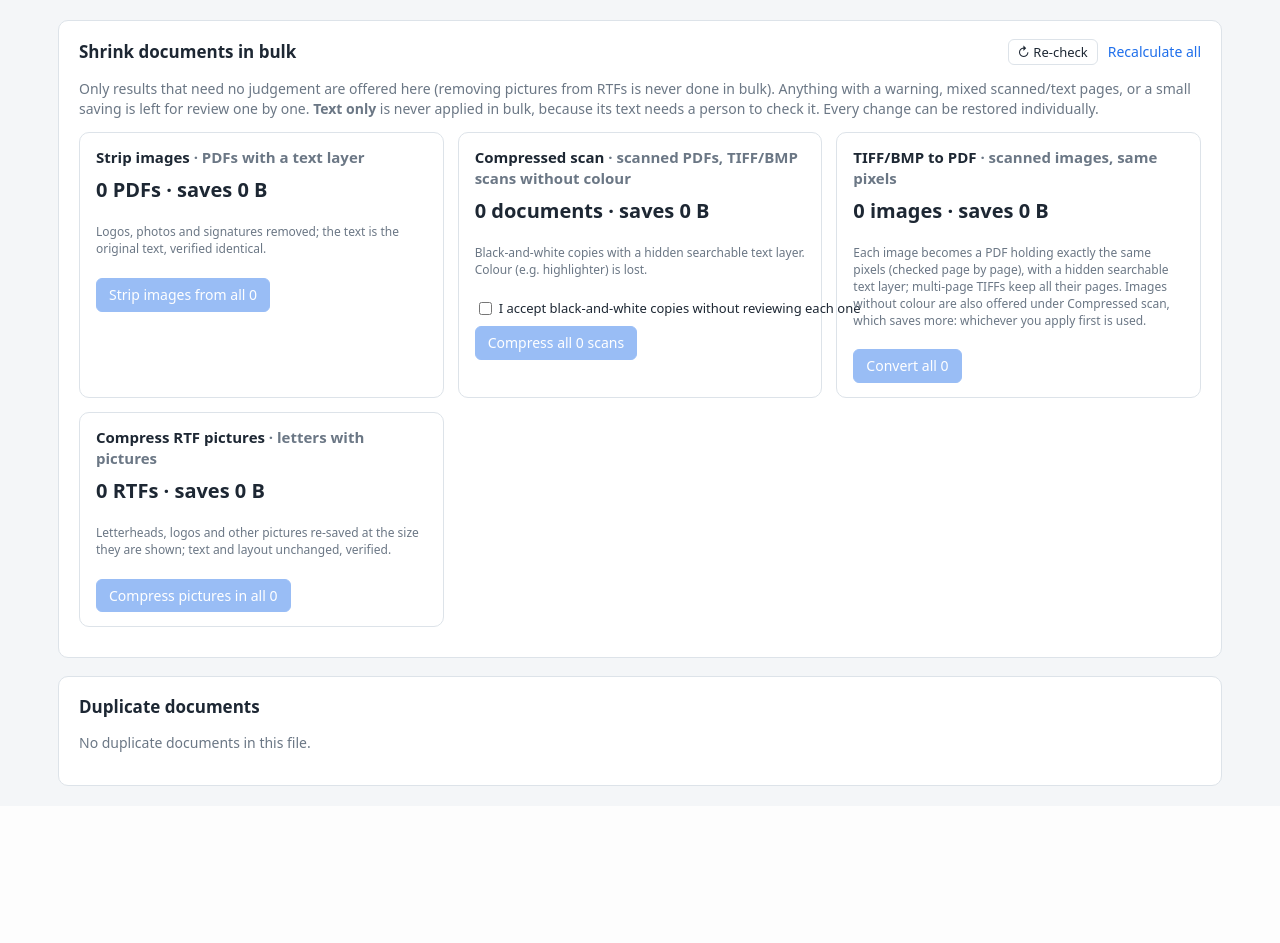
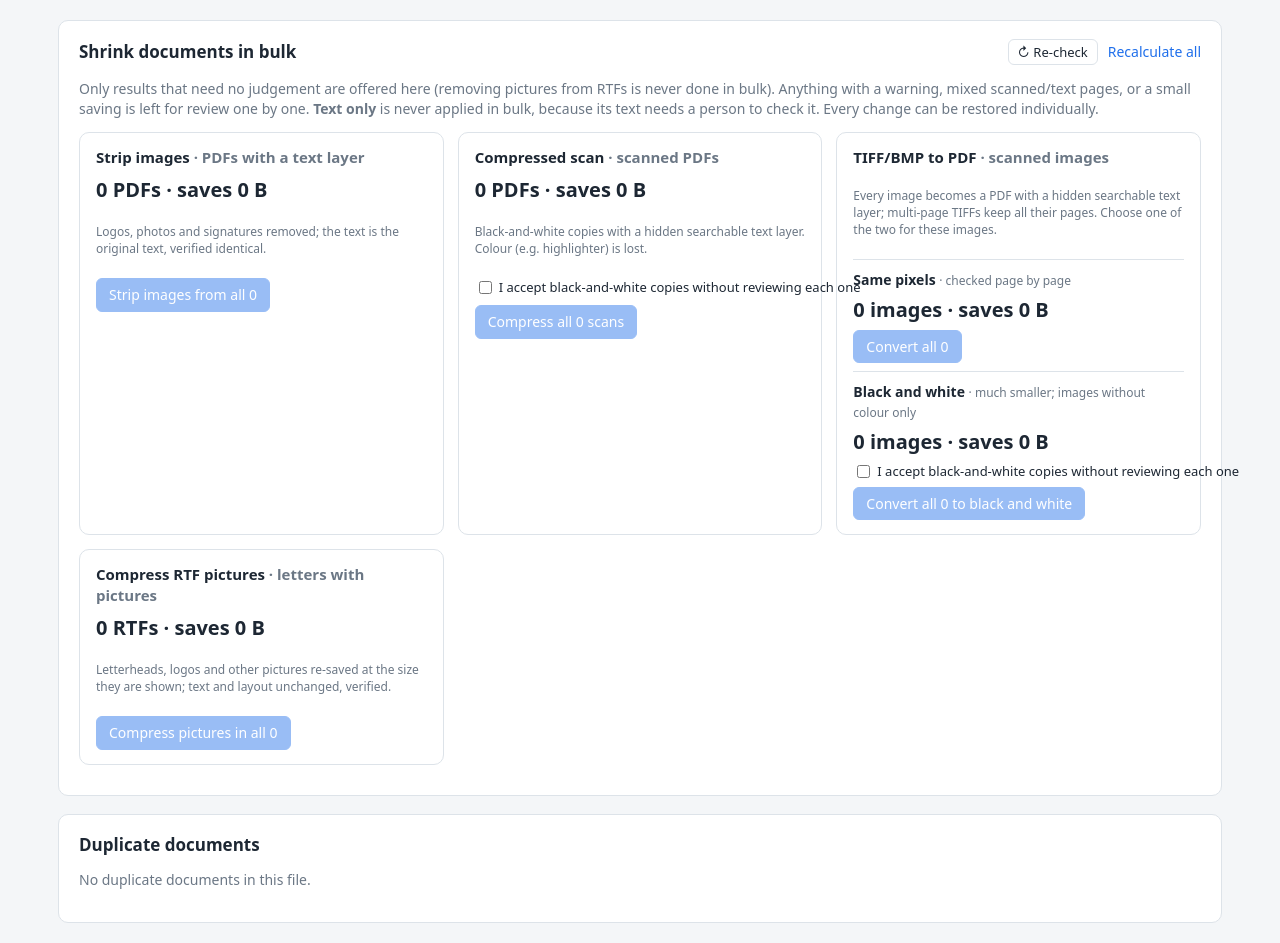
Before and after one commit to auroscope/xml_curator_for_BP_MD, a Flask app: template templates/bulk.html in a window 1280 px wide. Shown: the part 52-995 px from the top of the page. Before the commit the page ends 838 px from the top, so only its background shows below. Run offline with Flask 3, Linux system fonts and the light colour scheme; the template is opened without the code that fills it, so the values that code supplies are empty; some libraries are stand-ins or nearby versions.

Commit message:
Bulk page: TIFF/BMP scans on their own card, never under Compressed scan
Compressed scan now counts scanned PDFs only. Every TIFF/BMP scan is on
the TIFF/BMP to PDF card, which offers two choices for the same images:
same pixels (every scan), or black and white (scans without colour, after
the same acceptance tick). Applying either takes the images off the card,
so no document is counted on two cards.

Co-Authored-By: Claude Opus 5.5 <noreply@anthropic.com>

```diff
--- a/app.py
+++ b/app.py
@@ -794,10 +794,10 @@ SAVING_MIN = 0.9          # a bulk option must make the PDF at least 10% smaller
 def _bulk_plan(wid, doc):
     """Classify every PDF for the bulk actions. Only results that need no human judgement are eligible:
     'strip' for text-layer PDFs (text verified identical, no warnings), 'compress' for scans (no warnings,
-    searchable layer added), 'imgpdf' for TIFF/BMP scans (same pixels, verified). A TIFF/BMP without colour can be
-    in both 'imgpdf' and 'compress': whichever is applied first is used. Text only is never applied in bulk."""
+    searchable layer added) for scanned PDFs; for TIFF/BMP scans 'imgpdf' (same pixels, verified) or, for those without
+    colour, 'imgbw' (the black-and-white copy): two choices for the same images. Text only is never applied in bulk."""
     status = ws.status_by_key(wid)
-    plan = {'strip': [], 'compress': [], 'rtfpic': [], 'imgpdf': [], 'pending': 0, 'review': [], 'shrunk': 0, 'total': 0,
+    plan = {'strip': [], 'compress': [], 'rtfpic': [], 'imgpdf': [], 'imgbw': [], 'pending': 0, 'review': [], 'shrunk': 0, 'total': 0,
             'nothing': 0}
     for rec, part, cid in cands.targets(wid, doc):
         plan['total'] += 1
@@ -817,7 +817,7 @@ def _bulk_plan(wid, doc):
                    for o in S.OPTIONS):
             plan['nothing'] += 1                       # already as small as any option would make it
             continue
-        entry = lambda opt: {'rec': rec, 'part': part, 'cid': cid, 'old': orig, 'new': r[opt]['xml_bytes']}
+        entry = lambda opt: {'rec': rec, 'part': part, 'cid': cid, 'old': orig, 'new': r[opt]['xml_bytes'], 'file': opt}
         good = lambda o: (o.get('available') and not o.get('warnings') and o['xml_bytes'] < orig * SAVING_MIN)
         if r['kind'] == 'rtf':
             if good(r['rtfpic']) and r['rtfpic']['verification'].get('identical'):
@@ -833,7 +833,7 @@ def _bulk_plan(wid, doc):
                 plan['imgpdf'].append(entry('imgpdf'))
                 placed = True
             if not (r.get('image') or {}).get('colour') and good(r['compress']):
-                plan['compress'].append(entry('compress'))
+                plan['imgbw'].append(entry('compress'))
                 placed = True
             if not placed:
                 plan['review'].append((rec, part, f"{IMAGE_NAMES[r['source']]}: "
@@ -852,7 +852,7 @@ def _bulk_plan(wid, doc):
             else:
                 reason = {'mixed': 'Some pages scanned, some text'}.get(r['kind'], 'Has warnings or saves little')
             plan['review'].append((rec, part, reason))
-    for opt in ('strip', 'compress', 'rtfpic', 'imgpdf'):
+    for opt in ('strip', 'compress', 'rtfpic', 'imgpdf', 'imgbw'):
         plan[opt + '_saving'] = sum(e['old'] - e['new'] for e in plan[opt])
     return plan
 
@@ -898,16 +898,17 @@ def bulk_progress(wid):
                     'strip': {'count': len(plan['strip']), 'saving': plan['strip_saving']},
                     'compress': {'count': len(plan['compress']), 'saving': plan['compress_saving']},
                     'rtfpic': {'count': len(plan['rtfpic']), 'saving': plan['rtfpic_saving']},
-                    'imgpdf': {'count': len(plan['imgpdf']), 'saving': plan['imgpdf_saving']}})
+                    'imgpdf': {'count': len(plan['imgpdf']), 'saving': plan['imgpdf_saving']},
+                    'imgbw': {'count': len(plan['imgbw']), 'saving': plan['imgbw_saving']}})
 
 
 @app.route('/w/<wid>/bulk/shrink', methods=['POST'])
 def bulk_shrink(wid):
     require(wid)
     option = request.form.get('option')
-    if option not in ('strip', 'compress', 'rtfpic', 'imgpdf'):
+    if option not in ('strip', 'compress', 'rtfpic', 'imgpdf', 'imgbw'):
         abort(400, 'Unknown option')
-    if option == 'compress' and request.form.get('accept') != '1':
+    if option in ('compress', 'imgbw') and request.form.get('accept') != '1':
         flash('Tick the box to confirm black-and-white copies of the scans without reviewing each one.', 'warning')
         return redirect(url_for('bulk', wid=wid))
 
@@ -915,21 +916,22 @@ def bulk_shrink(wid):
         edits, done = [], []
         for e in _bulk_plan(wid, doc)[option]:     # re-checked under the lock against the current working copy
             p = e['part']
-            with open(cands.file(wid, e['cid'], option), 'rb') as f:
+            with open(cands.file(wid, e['cid'], e['file']), 'rb') as f:
                 file_edits, old_size, new_size = S.replace_edits(doc, p, f.read())
             edits += file_edits
             done.append((e['rec'], p.index, old_size, new_size, p.fmt))
         return edits, done
 
     done = ws.apply(wid, build)
+    logged = 'compress' if option == 'imgbw' else option          # the option saved, as on the shrink screen
     for rec, idx, old, new, fmt in done:
-        ws.log(wid, 'shrink', rec.key, {**_summary(rec), 'option': option, 'part': idx, 'bytes': old,
+        ws.log(wid, 'shrink', rec.key, {**_summary(rec), 'option': logged, 'part': idx, 'bytes': old,
                                         'new_bytes': new, 'bulk': True,
                                         **({'converted_from': fmt} if fmt in imageops.IMAGE_FORMATS else {})})
     saved = sum(old - new for _r, _i, old, new, _f in done)
     images = sum(1 for *_x, fmt in done if fmt in imageops.IMAGE_FORMATS)
-    flash(f'Applied "{OPTION_LABELS[option]}" to {len(done)} document(s), saving {format_size(saved)}'
-          + (f'; {images} of them were TIFF/BMP scans, now PDFs' if images and option != 'imgpdf' else '')
+    flash(f'Applied "{OPTION_LABELS[logged]}" to {len(done)} document(s), saving {format_size(saved)}'
+          + (f'; {images} TIFF/BMP scan(s) are now PDFs' if images else '')
           + '. Each can be restored individually.', 'success')
     return redirect(url_for('bulk', wid=wid))
 
--- a/static/app.css
+++ b/static/app.css
@@ -331,3 +331,5 @@ form.inline { margin: 0; display: inline; }
 .held-list { margin: 12px 0 0; padding: 0; list-style: none; }
 .held-list li { display: flex; flex-wrap: wrap; gap: 10px; align-items: baseline; padding: 6px 10px; background: #fff4e0;
   border-radius: 6px; margin-top: 6px; }
+.bulk-choice { display: flex; flex-direction: column; gap: 6px; margin: 0; padding-top: 10px; border-top: 1px solid var(--line); }
+.bulk-choice .btn { align-self: flex-start; }
--- a/templates/bulk.html
+++ b/templates/bulk.html
@@ -45,29 +45,37 @@
         <button class="btn btn-primary" type="submit" {% if not plan.strip %}disabled{% endif %}>Strip images from <span data-btn-label>{{ 'the ' ~ plan.strip|length ~ ' ready' if plan.pending else 'all ' ~ plan.strip|length }}</span></button>
       </form>
       <form method="post" action="{{ url_for('bulk_shrink', wid=wid) }}" class="bulk-option" data-option="compress"
-            data-confirm-template="Replace {n} scan(s) with black-and-white copies?">
+            data-confirm-template="Replace {n} scanned PDF(s) with black-and-white copies?">
         <input type="hidden" name="_csrf" value="{{ csrf_token() }}"><input type="hidden" name="option" value="compress">
-        <h3>Compressed scan <span class="muted">· scanned PDFs, TIFF/BMP scans without colour</span></h3>
-        <div class="big"><span data-count>{{ plan.compress|length }}</span> document<span data-plural>{{ 's' if plan.compress|length != 1 }}</span> · saves <span data-saving>{{ plan.compress_saving|size }}</span>
+        <h3>Compressed scan <span class="muted">· scanned PDFs</span></h3>
+        <div class="big"><span data-count>{{ plan.compress|length }}</span> PDF<span data-plural>{{ 's' if plan.compress|length != 1 }}</span> · saves <span data-saving>{{ plan.compress_saving|size }}</span>
           {% if plan.pending %}<span class="so-far small muted">so far</span>{% endif %}</div>
-        {% set n_img = plan.compress|selectattr('part.fmt', 'in', ['tif', 'bmp'])|list|length %}
-        {% if n_img %}<p class="small"><strong>{{ plan.compress|length - n_img }} PDF{{ 's' if plan.compress|length - n_img != 1 }} and {{ n_img }} TIFF/BMP scan{{ 's' if n_img != 1 }}</strong>
-          (the TIFF/BMP scans become PDFs, and drop off the TIFF/BMP card).</p>{% endif %}
         <p class="small muted">Black-and-white copies with a hidden searchable text layer. Colour (e.g. highlighter) is lost.</p>
         <label class="check small"><input type="checkbox" name="accept" value="1"> I accept black-and-white copies without reviewing each one</label>
         <button class="btn btn-primary" type="submit" {% if not plan.compress %}disabled{% endif %}>Compress <span data-btn-label>{{ 'the ' ~ plan.compress|length ~ ' ready' if plan.pending else 'all ' ~ plan.compress|length }}</span> scans</button>
       </form>
-      <form method="post" action="{{ url_for('bulk_shrink', wid=wid) }}" class="bulk-option" data-option="imgpdf"
+      <div class="bulk-option">
+        <h3>TIFF/BMP to PDF <span class="muted">· scanned images</span></h3>
+        <p class="small muted">Every image becomes a PDF with a hidden searchable text layer; multi-page TIFFs keep all their
+          pages. Choose one of the two for these images.</p>
+        <form method="post" action="{{ url_for('bulk_shrink', wid=wid) }}" class="bulk-choice" data-option="imgpdf"
               data-confirm-template="Convert {n} TIFF/BMP scan(s) to PDF, keeping every pixel?">
           <input type="hidden" name="_csrf" value="{{ csrf_token() }}"><input type="hidden" name="option" value="imgpdf">
-        <h3>TIFF/BMP to PDF <span class="muted">· scanned images, same pixels</span></h3>
+          <div><strong>Same pixels</strong> <span class="small muted">· checked page by page</span></div>
           <div class="big"><span data-count>{{ plan.imgpdf|length }}</span> image<span data-plural>{{ 's' if plan.imgpdf|length != 1 }}</span> · saves <span data-saving>{{ plan.imgpdf_saving|size }}</span>
             {% if plan.pending %}<span class="so-far small muted">so far</span>{% endif %}</div>
-        <p class="small muted">Each image becomes a PDF holding exactly the same pixels (checked page by page), with a hidden
-          searchable text layer; multi-page TIFFs keep all their pages. Images without colour are also offered under
-          Compressed scan, which saves more: whichever you apply first is used.</p>
           <button class="btn btn-primary" type="submit" {% if not plan.imgpdf %}disabled{% endif %}>Convert <span data-btn-label>{{ 'the ' ~ plan.imgpdf|length ~ ' ready' if plan.pending else 'all ' ~ plan.imgpdf|length }}</span></button>
         </form>
+        <form method="post" action="{{ url_for('bulk_shrink', wid=wid) }}" class="bulk-choice" data-option="imgbw"
+              data-confirm-template="Convert {n} TIFF/BMP scan(s) to black-and-white PDFs?">
+          <input type="hidden" name="_csrf" value="{{ csrf_token() }}"><input type="hidden" name="option" value="imgbw">
+          <div><strong>Black and white</strong> <span class="small muted">· much smaller; images without colour only</span></div>
+          <div class="big"><span data-count>{{ plan.imgbw|length }}</span> image<span data-plural>{{ 's' if plan.imgbw|length != 1 }}</span> · saves <span data-saving>{{ plan.imgbw_saving|size }}</span>
+            {% if plan.pending %}<span class="so-far small muted">so far</span>{% endif %}</div>
+          <label class="check small"><input type="checkbox" name="accept" value="1"> I accept black-and-white copies without reviewing each one</label>
+          <button class="btn btn-primary" type="submit" {% if not plan.imgbw %}disabled{% endif %}>Convert <span data-btn-label>{{ 'the ' ~ plan.imgbw|length ~ ' ready' if plan.pending else 'all ' ~ plan.imgbw|length }}</span> to black and white</button>
+        </form>
+      </div>
       <form method="post" action="{{ url_for('bulk_shrink', wid=wid) }}" class="bulk-option" data-option="rtfpic"
             data-confirm-template="Compress the pictures in {n} RTF document(s)?">
         <input type="hidden" name="_csrf" value="{{ csrf_token() }}"><input type="hidden" name="option" value="rtfpic">
@@ -79,7 +87,7 @@
       </form>
     </div>
 
-    {% for opt, title in [('strip', 'Included in “Strip images”'), ('compress', 'Included in “Compressed scan”'), ('imgpdf', 'Included in “TIFF/BMP to PDF”'), ('rtfpic', 'Included in “Compress RTF pictures”')] %}
+    {% for opt, title in [('strip', 'Included in “Strip images”'), ('compress', 'Included in “Compressed scan”'), ('imgpdf', 'Included in “TIFF/BMP to PDF: same pixels”'), ('imgbw', 'Included in “TIFF/BMP to PDF: black and white”'), ('rtfpic', 'Included in “Compress RTF pictures”')] %}
     {% if plan[opt] %}
     <details class="bulk-list"><summary>{{ title }} ({{ plan[opt]|length }})</summary>
       <table class="grid compact">
@@ -138,7 +146,7 @@
 <script>
 (function () {
   const fmt = n => n >= 1048576 ? (n / 1048576).toFixed(1) + ' MB' : n >= 1024 ? Math.round(n / 1024) + ' KB' : n + ' B';
-  const cards = Array.from(document.querySelectorAll('.bulk-option[data-option]'));
+  const cards = Array.from(document.querySelectorAll('form[data-option]'));
   const current = {};
   cards.forEach(card => {
     current[card.dataset.option] = Number(card.querySelector('[data-count]').textContent);
```
Also changed, not shown: tests/test_images.py (+15 -8 lines), README.md. Lines whose indentation alone changed are shown as unchanged.
